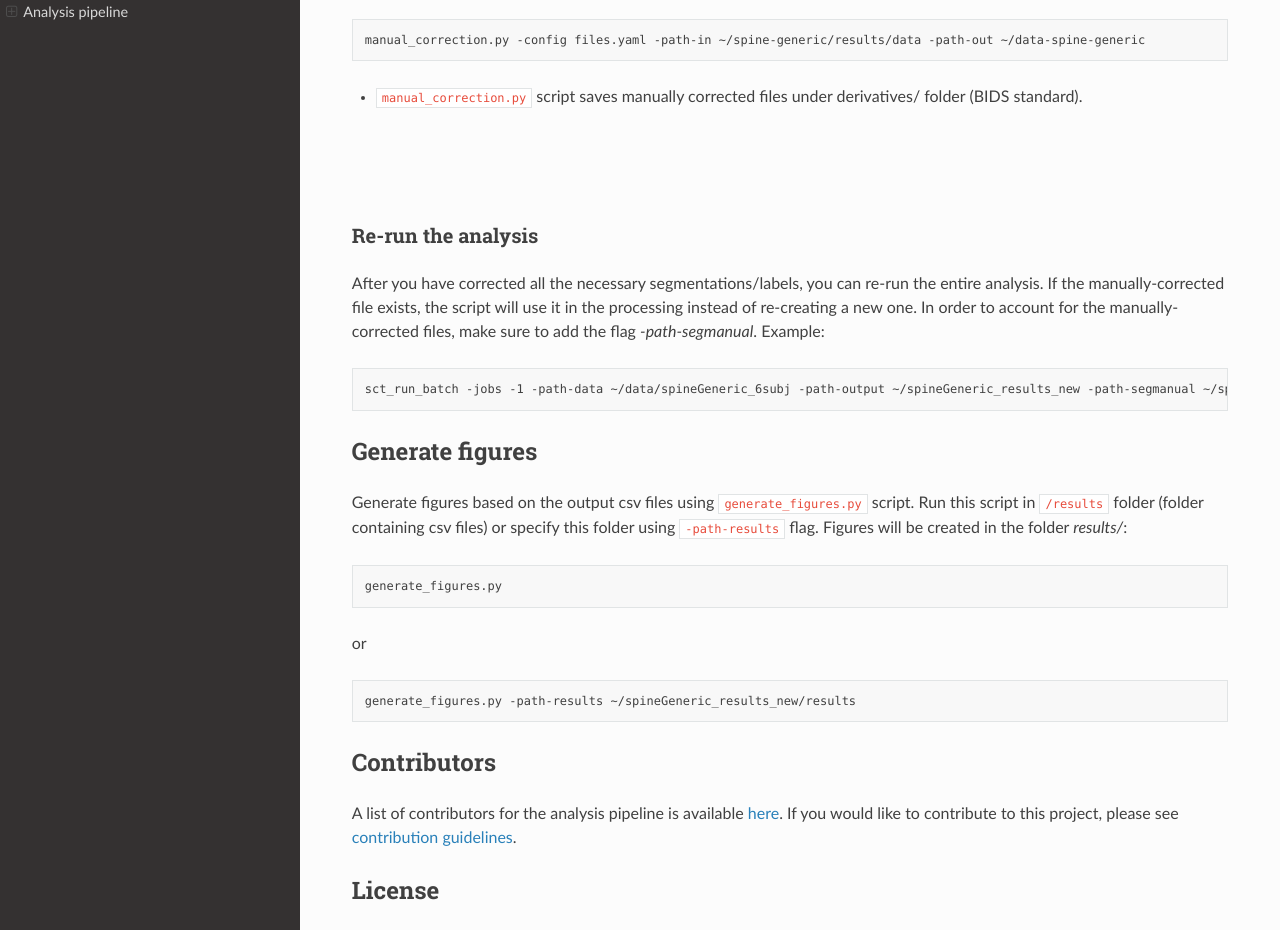
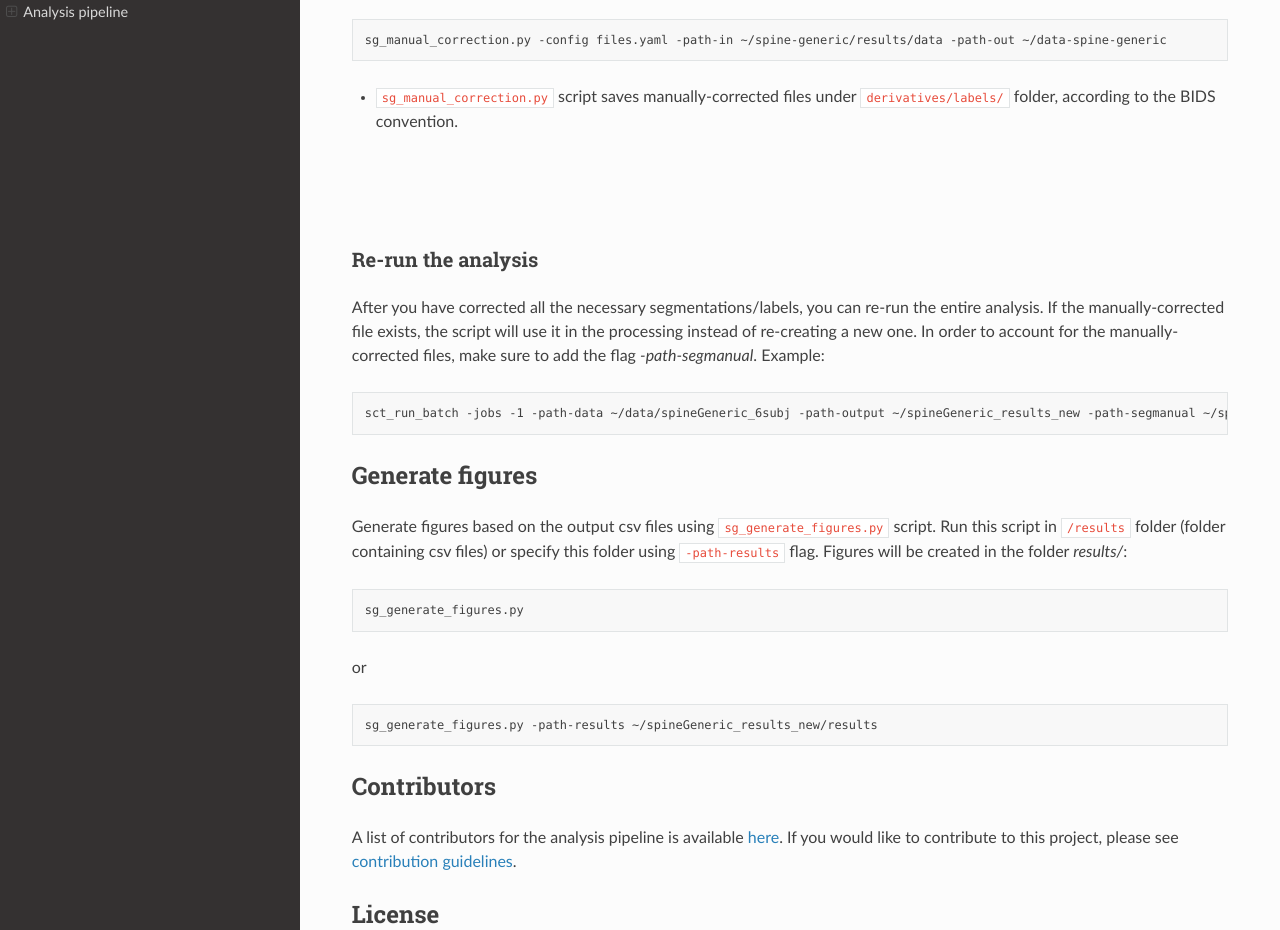
Before and after one commit to spine-generic/spine-generic, a Sphinx documentation site: the page built from docs/documentation.rst, in a window 1280 px wide and 1400 px high, scrolled down 7540 px. Shown: the part 286-1216 px from the top of the window. Built offline with Sphinx 7.4.7 and the Read the Docs theme 2.0.0, drawn with Linux system fonts in a browser that asks for light colours; some of the changed text lies outside the part shown; grey boxes are pictures that could not be loaded.

Commit message:
typos fix, added sg prefix

```diff
--- a/docs/documentation.rst
+++ b/docs/documentation.rst
@@ -210,7 +210,7 @@ Automatic defacing with R
 
 .. code-block:: bash
 
-  python qc_bids_deface.py
+  python sg_qc_bids_deface.py
 
 
 Manual Defacing
@@ -383,13 +383,13 @@ matter segmentation and ``FILES_LABEL`` lists subjects associated with vertebral
      <iframe width="700" height="394" src="https://www.youtube.com/embed/bX9yWYTipO8" frameborder="0" allowfullscreen></iframe>
 
 
-- Once you've gone through all the QC, run the ``manual_correction.py`` script, as in an example below:
+- Once you finished the QC, run the ``sg_manual_correction.py`` script, as in the example below:
 
 .. code-block:: bash
 
-    manual_correction.py -config files.yaml -path-in ~/spine-generic/results/data -path-out ~/data-spine-generic
+    sg_manual_correction.py -config files.yaml -path-in ~/spine-generic/results/data -path-out ~/data-spine-generic
 
-- ``manual_correction.py`` script saves manually corrected files under derivatives/ folder (BIDS standard).
+- ``sg_manual_correction.py`` script saves manually-corrected files under ``derivatives/labels/`` folder, according to the BIDS convention.
 
 
 
@@ -409,20 +409,20 @@ manually-corrected files, make sure to add the flag `-path-segmanual`. Example:
 Generate figures
 ----------------
 
-Generate figures based on the output csv files using ``generate_figures.py`` script. Run this script in ``/results``
+Generate figures based on the output csv files using ``sg_generate_figures.py`` script. Run this script in ``/results``
 folder (folder containing csv files) or specify this folder using ``-path-results`` flag. Figures will be created in the
 folder `results/`:
 
 .. code-block:: bash
 
-  generate_figures.py
+  sg_generate_figures.py
 
 
 or
 
 .. code-block:: bash
 
-  generate_figures.py -path-results ~/spineGeneric_results_new/results
+  sg_generate_figures.py -path-results ~/spineGeneric_results_new/results
 
 
 Contributors
```
